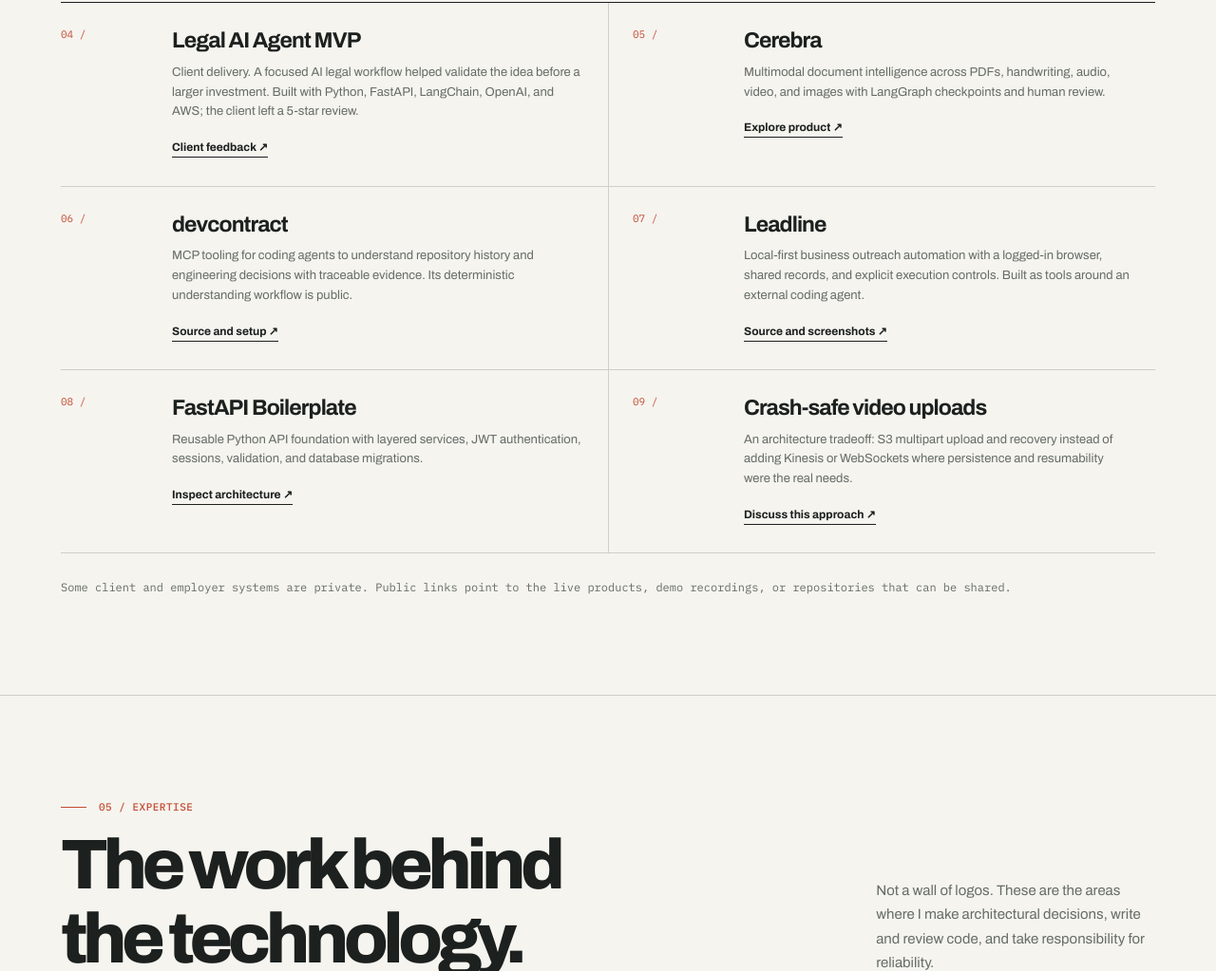
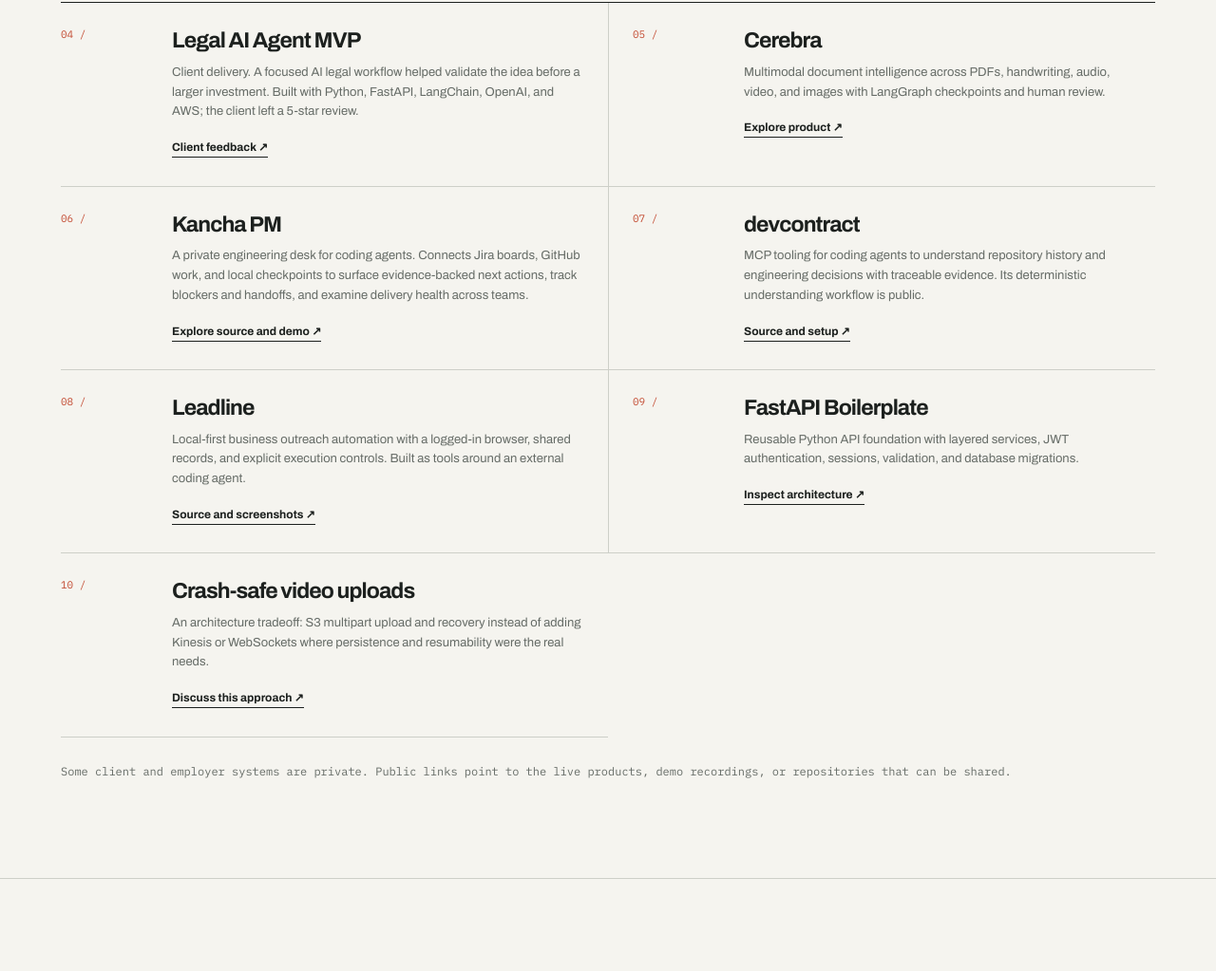
Before and after one commit to maazbin/portfolio, a plain HTML site: page index.html in a window 1280 px wide. Shown: the part 6172-7195 px from the top of the page at 95% size. Drawn offline with Linux system fonts and the light colour scheme.

Commit message:
Feature Kancha PM and current agentic engineering work on portfolio

```diff
--- a/index.html
+++ b/index.html
@@ -191,10 +191,11 @@
   <div class="more-grid">
     <article class="more-project reveal"><span class="more-number">04 /</span><div><h3>Legal AI Agent MVP</h3><p>Client delivery. A focused AI legal workflow helped validate the idea before a larger investment. Built with Python, FastAPI, LangChain, OpenAI, and AWS; the client left a 5-star review.</p><a href="https://www.upwork.com/freelancers/~01d356fcc8c8e07e51" target="_blank" rel="noopener noreferrer">Client feedback ↗</a></div></article>
     <article class="more-project reveal"><span class="more-number">05 /</span><div><h3>Cerebra</h3><p>Multimodal document intelligence across PDFs, handwriting, audio, video, and images with LangGraph checkpoints and human review.</p><a href="https://jambits.io/cerebra/" target="_blank" rel="noopener noreferrer">Explore product ↗</a></div></article>
-    <article class="more-project reveal"><span class="more-number">06 /</span><div><h3>devcontract</h3><p>MCP tooling for coding agents to understand repository history and engineering decisions with traceable evidence. Its deterministic understanding workflow is public.</p><a href="https://github.com/maazbin/devcontract" target="_blank" rel="noopener noreferrer">Source and setup ↗</a></div></article>
-    <article class="more-project reveal"><span class="more-number">07 /</span><div><h3>Leadline</h3><p>Local-first business outreach automation with a logged-in browser, shared records, and explicit execution controls. Built as tools around an external coding agent.</p><a href="https://github.com/maazbin/leadline" target="_blank" rel="noopener noreferrer">Source and screenshots ↗</a></div></article>
-    <article class="more-project reveal"><span class="more-number">08 /</span><div><h3>FastAPI Boilerplate</h3><p>Reusable Python API foundation with layered services, JWT authentication, sessions, validation, and database migrations.</p><a href="https://github.com/maazbin/fastapi-boilerplate" target="_blank" rel="noopener noreferrer">Inspect architecture ↗</a></div></article>
-    <article class="more-project reveal"><span class="more-number">09 /</span><div><h3>Crash-safe video uploads</h3><p>An architecture tradeoff: S3 multipart upload and recovery instead of adding Kinesis or WebSockets where persistence and resumability were the real needs.</p><a href="mailto:maaz.mstqm@gmail.com?subject=Video%20upload%20architecture" >Discuss this approach ↗</a></div></article>
+    <article class="more-project reveal"><span class="more-number">06 /</span><div><h3>Kancha PM</h3><p>A private engineering desk for coding agents. Connects Jira boards, GitHub work, and local checkpoints to surface evidence-backed next actions, track blockers and handoffs, and examine delivery health across teams.</p><a href="https://github.com/maazbin/kancha-pm" target="_blank" rel="noopener noreferrer">Explore source and demo ↗</a></div></article>
+    <article class="more-project reveal"><span class="more-number">07 /</span><div><h3>devcontract</h3><p>MCP tooling for coding agents to understand repository history and engineering decisions with traceable evidence. Its deterministic understanding workflow is public.</p><a href="https://github.com/maazbin/devcontract" target="_blank" rel="noopener noreferrer">Source and setup ↗</a></div></article>
+    <article class="more-project reveal"><span class="more-number">08 /</span><div><h3>Leadline</h3><p>Local-first business outreach automation with a logged-in browser, shared records, and explicit execution controls. Built as tools around an external coding agent.</p><a href="https://github.com/maazbin/leadline" target="_blank" rel="noopener noreferrer">Source and screenshots ↗</a></div></article>
+    <article class="more-project reveal"><span class="more-number">09 /</span><div><h3>FastAPI Boilerplate</h3><p>Reusable Python API foundation with layered services, JWT authentication, sessions, validation, and database migrations.</p><a href="https://github.com/maazbin/fastapi-boilerplate" target="_blank" rel="noopener noreferrer">Inspect architecture ↗</a></div></article>
+    <article class="more-project reveal"><span class="more-number">10 /</span><div><h3>Crash-safe video uploads</h3><p>An architecture tradeoff: S3 multipart upload and recovery instead of adding Kinesis or WebSockets where persistence and resumability were the real needs.</p><a href="mailto:maaz.mstqm@gmail.com?subject=Video%20upload%20architecture" >Discuss this approach ↗</a></div></article>
   </div>
   <p class="more-note reveal">Some client and employer systems are private. Public links point to the live products, demo recordings, or repositories that can be shared.</p>
 </div></section>
```
